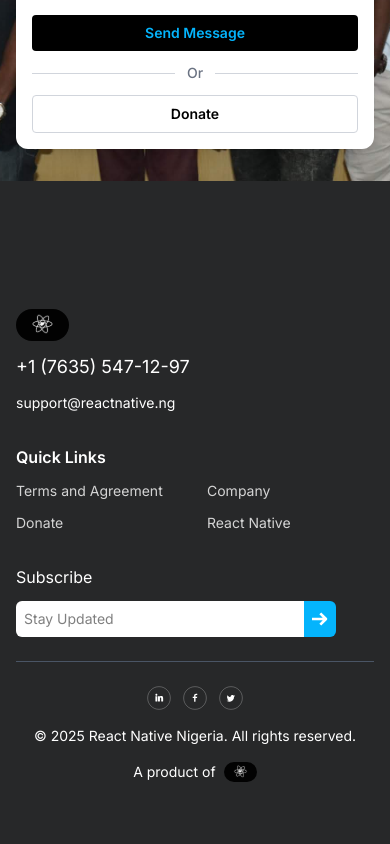
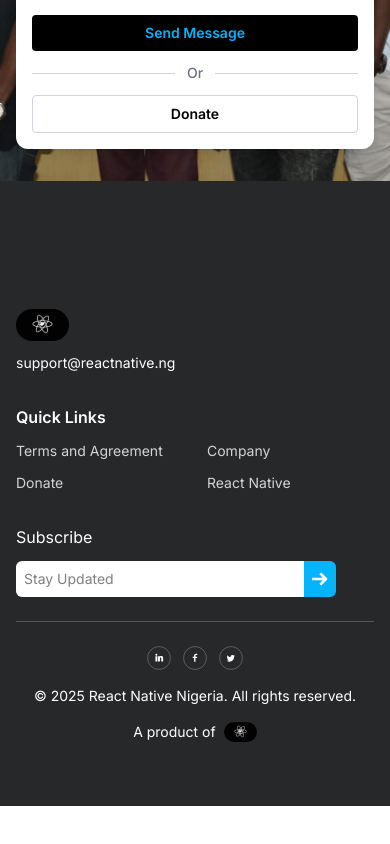
Before and after one commit to react-native-nigeria-community/rnn-landing, a React (Create React App) app: page / in a window 390 px wide. Shown: the part 9197-10041 px from the top of the page. After the commit the page ends 10003 px from the top, so only its background shows below. Built offline with nearby package versions, Linux system fonts and the light colour scheme.

Commit message:
remove mobile number from footer

```diff
--- a/src/components/footer.js
+++ b/src/components/footer.js
@@ -11,7 +11,6 @@
        <div className=" max-w-7xl mx-auto flex flex-col lg:flex-row justify-between gap-8 lg:gap-12 xl:gap-16">
          <div className="flex flex-col items-start gap-3 sm:gap-4">
             <img src={rnnFooterLogo} alt="React Native Nigeria" className="h-8 sm:h-10 md:h-12"/>
-            <p className="text-lg sm:text-xl text-white">+1 (7635) 547-12-97</p>
             <p className="text-white text-sm sm:text-base">support@reactnative.ng</p>
         </div>
 
```
